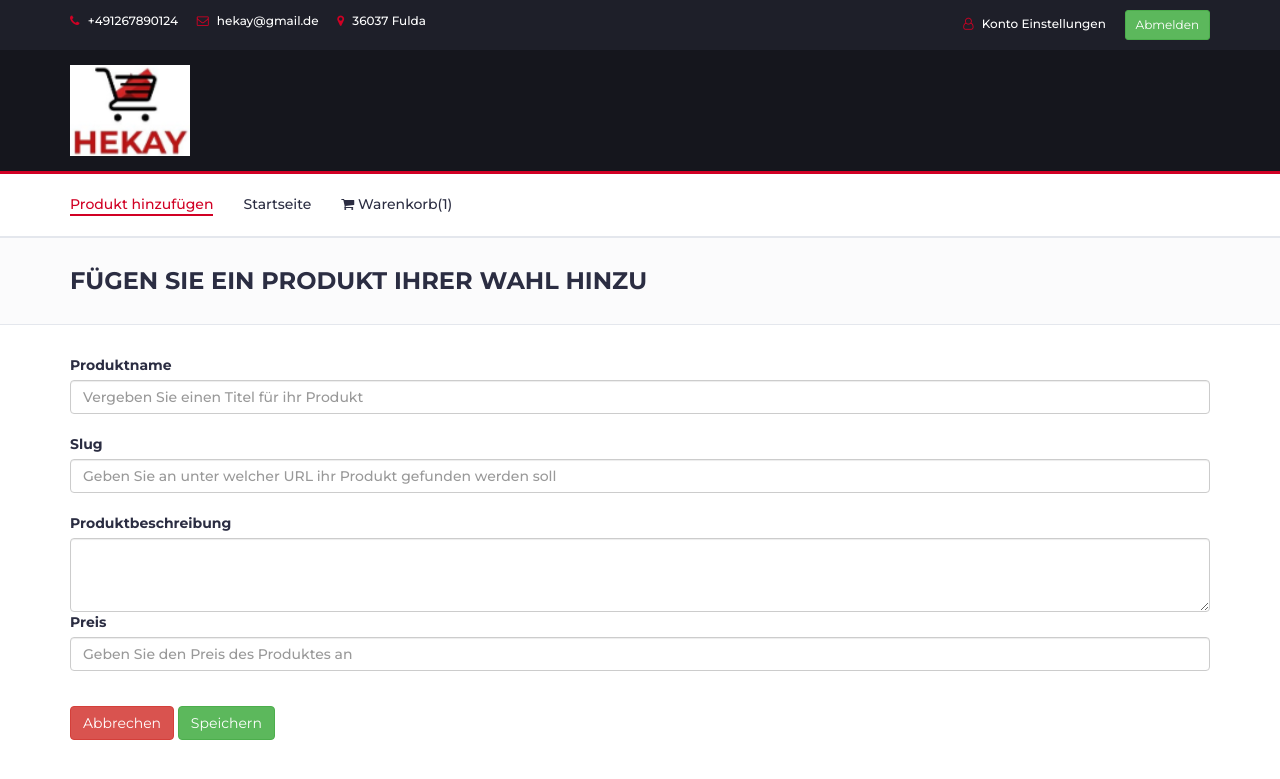
After one commit to Ewaldo1/WI-Projekt-2021, a PHP site: page /Template/produktHinzu.php in a window 1280 px wide. The commit adds this page. Shown: the top 779 px of the page. Run offline with PHP 8.4, Linux system fonts and the light colour scheme; tables that the repository leaves empty or names only in its code hold one stand-in row (values such as "Sample post").

Commit message:
Produktdetailseite aus Datenbank auslesen und Produkt hinzufügen

```diff
--- a/Template/Datenbank/dbOperationen.php
+++ b/Template/Datenbank/dbOperationen.php
@@ -1,7 +1,41 @@
 <?php
 class dbOperationen
 {
-    function produktZuWarenkorb($Nutzer_ID, $produkt_ID, $con){
+    function getUserID($con){
+        $userId = 0;
+
+
+        /* check connection */
+        if (mysqli_connect_errno()) {
+            printf("Connect failed: %s\n", mysqli_connect_error());
+            exit();
+        }
+
+        if (!mysqli_query($con, "SET a=1")) {
+            printf("Error message: %s\n", mysqli_error($con));
+        }
+
+        /* close connection */
+        mysqli_close($con);
+
+        return $userId;
+    }
+
+    function getProducts($con){
+        $sql = "SELECT * FROM produkte";
+        $result = mysqli_query($con, $sql);
+        if($result === false){
+            return [];
+        }
+        $products= [];
+        while ($row = $result->fetch_assoc()){
+            $products[]=$row;
+        }
+        return $products;
+    }
+
+
+    function productToCart($Nutzer_ID, $produkt_ID, $con){
         $insertSql = "INSERT INTO warenkorb (Produkt_ID, Nutzer_ID, Menge, Angelegt)
                     VALUES ('$produkt_ID', '$Nutzer_ID', '1', '2021-12-16') ON DUPLICATE KEY UPDATE Menge = Menge + 1";
         $result = mysqli_query($con, $insertSql);
@@ -9,7 +43,7 @@ class dbOperationen
     }
 
     function countProductsInCart($userId, $con) {
-        $Nutzer_ID = $userId;  //"SELECT ID FROM nutzer WHERE Username = $nutzername";
+        $Nutzer_ID = $userId; //"SELECT ID FROM warenkorb WHERE Nutzer_ID =".$userId;
         $nutzerResult = mysqli_query($con, $Nutzer_ID);
         $inhalte = 0;
         $sqlWK ="SELECT * FROM warenkorb WHERE Nutzer_ID =".$Nutzer_ID;
@@ -47,4 +81,30 @@ class dbOperationen
         return $summe;
     }
 
+    function getProductBySlug($slug, $con){
+        $sql = "SELECT ID, Titel, Beschreibung, Preis, Slug FROM produkte WHERE Slug = ' .$slug'";
+        $result = mysqli_query($con, $sql);
+       /* $stmt = mysqli_prepare($con, $sql);
+        mysqli_stmt_bind_param($stmt, "s", $slug); //spezifizierung des ? mit dem slug
+        mysqli_stmt_execute($stmt);
+        mysqli_stmt_bind_result($stmt, $id, $titel, $beschreibung, $preis, $slug);
+        mysqli_stmt_fetch($stmt);
+        mysqli_stmt_close($stmt);*/
+        var_dump($result);
+        var_dump(mysqli_error($con));
+
+
+    }
+
+    function addProduct($con, $produktname, $slug, $beschreibung, $preis){
+        $insert = "INSERT INTO produkte(Titel, Beschreibung, Preis, Slug) VALUES ('$produktname', '$beschreibung', '$preis', $slug)";
+        $result = mysqli_query($con, $insert);
+        if(mysqli_query($con,$insert)){
+            $lastId = mysqli_insert_id($con);
+            echo "Produkt erfolgreich hinzugefügt. Letzte hinzugefügte ID lautet: " .$lastId;
+        }
+        echo "Error: " .$insert . mysqli_error($con);
+    }
+
+
 }
--- a/Template/HeaderHEKAY.php
+++ b/Template/HeaderHEKAY.php
@@ -56,7 +56,7 @@
 					</ul>
 					<ul class="header-links pull-right">
 						<li><a href="datenAendern.php"><i class="fa fa-user-o"></i> Konto Einstellungen </a></li>
-						<button type="button" class="btn btn-danger">Abmelden</button>
+                        <li><a href="logout.php" class="btn btn-success btn-sm">Abmelden</a></li>
 					</ul>
 				</div>
 			</div>
--- a/Template/headerStartSeite.php
+++ b/Template/headerStartSeite.php
@@ -48,7 +48,7 @@
             </ul>
             <ul class="header-links pull-right">
                 <li><a href="#"><i class="fa fa-euro"></i> Euro</a></li>
-                <li><a href="#"><i class="fa fa-user-o"></i> Mein Konto</a></li>
+                <li><a href="datenAendern.php"><i class="fa fa-user-o"></i> Mein Konto</a></li>
             </ul>
         </div>
     </div>
--- a/Template/login.php
+++ b/Template/login.php
@@ -1,4 +1,4 @@
-<?php include "HeaderHEKAY.php"; ?>
+<?php include "headerStartSeite.php"; ?>
 <!-- NAVIGATION -->
 <nav id="navigation">
     <!-- container -->
--- /dev/null
+++ b/Template/logout.php
@@ -0,0 +1,5 @@
+<?php
+session_start();
+if(session_destroy()) {
+    header("Location: login.php");
+}
--- /dev/null
+++ b/Template/produktHinzu.php
@@ -0,0 +1,127 @@
+<?php
+include "HeaderHEKAY.php";
+include "Datenbank/dbOperationen.php";
+include "connectDB.php";
+
+$dbOperation = new dbOperationen();
+$nutzerId = 1;
+$anzahlWarenkorbinhalte = $dbOperation->countProductsInCart($nutzerId, $con);
+
+$produktName = "";
+$slug = "";
+$beschreibung = "";
+$preis = "";
+$errors = [];
+$countErrors = 0;
+?>
+
+<!-- NAVIGATION -->
+<nav id="navigation">
+    <!-- container -->
+    <div class="container">
+        <!-- responsive-nav -->
+        <div id="responsive-nav">
+            <!-- NAV -->
+            <ul class="main-nav nav navbar-nav">
+                <li class="active"><a href="#">Produkt hinzufügen</a></li>
+                <li><a href="index2.php"> Startseite</a></li>
+                <li><a href="#"><i class="fa fa-shopping-cart"></i>
+                        <span>Warenkorb(<?= $anzahlWarenkorbinhalte ?>)</span><li>
+            </ul>
+            <!-- /NAV -->
+        </div>
+        <!-- /responsive-nav -->
+    </div>
+    <!-- /container -->
+</nav>
+<!-- /NAVIGATION -->
+
+<!-- BREADCRUMB -->
+<div id="breadcrumb" class="section">
+    <!-- container -->
+    <div class="container">
+        <!-- row -->
+        <div class="row">
+            <div class="col-md-12">
+                <h3 class="breadcrumb-header">Fügen Sie ein Produkt Ihrer Wahl hinzu</h3>
+            </div>
+        </div>
+        <!-- /row -->
+    </div>
+    <!-- /container -->
+</div>
+<!-- /BREADCRUMB -->
+
+<!-- /BREADCRUMB -->
+<section class="container">
+    <form action = "login.php" method = "post">
+        <div class="card">
+            <div class="card-body">
+
+                <?php if($countErrors > 0):?>
+                <div class="alert-danger" role="alert">
+                    <?php foreach ($errors as $errorMessage):?>
+                        <p><?= $errorMessage?></p>;
+                    <?php endforeach;?>
+                </div>
+                <?php endif;?>
+
+                <div class="form-group">
+                    <label>Produktname</label>
+                    <input type="text" name= "titel" placeholder="Vergeben Sie einen Titel für ihr Produkt" class="form-control"><br>
+                    <label>Slug</label>
+                    <input type="text" name= "slug" placeholder="Geben Sie an unter welcher URL ihr Produkt gefunden werden soll" class="form-control"><br>
+                    <label>Produktbeschreibung</label>
+                    <textarea class="form-control" name="beschreibung" rows="3"></textarea>
+                    <label>Preis</label>
+                    <input type="text" name= "preis" placeholder="Geben Sie den Preis des Produktes an" class="form-control"><br>
+
+                </div>
+            </div>
+            <div class="card-footer">
+                <button class="btn btn-danger"   name ="abbrechen">Abbrechen</button>
+                <button class="btn btn-success"  name ="produktHinzufügen">Speichern</button>
+            </div>
+        </div>
+</section>
+</form>
+
+<?php
+if(isset($_POST['abbrechen'])){
+    header("Location: index2.php");
+}
+if(isset($_POST['produktHinzufügen'])){
+    $produktName = $_POST["titel"];
+    $slug = $_POST["slug"];
+    $beschreibung = $_POST["beschreibung"];
+    $preis = $_POST["preis"];
+
+    if((bool)$produktName === false){
+        $errors[]="Produktname muss angegeben werden!";
+    }
+    if((bool)$produktName === true && (bool)$slug === false){
+        $slug = str_replace(' ', '-', $produktName);
+    }
+    if((bool)$slug === true){
+        $produkt = $dbOperation->getProductBySlug($slug, $con);
+        if($produkt !== null){
+            $errors[]= "Slug ist bereits vergeben!";
+        }
+    }
+    if((bool)$beschreibung === false){
+        $errors[]="Produktbeschreibung muss angegeben werden!";
+    }
+    if($preis <= 0) {
+        $errors[] = "Bitte einen korrekt Preis angeben!";
+    }
+    $countErrors = count($errors);
+    if($countErrors == 0){
+        $dbOperation->addProduct($con,$produktName, $slug, $beschreibung, $preis);
+    }
+}
+?>
+
+<?php "FooterHekay.php" ?>
+
+</body>
+</html>
--- a/Template/warenkorb.php
+++ b/Template/warenkorb.php
@@ -2,7 +2,7 @@
       include "connectDB.php";
       include "Datenbank/dbOperationen.php";
 
-    $userId = 1;
+    $userId = 1; //$dbOperation->getUserID($username, $con);
     $dbOperation = new dbOperationen();
     $anzahlWarenkorbinhalte = $dbOperation->countProductsInCart($userId, $con);
     $warenkorbInhalte = $dbOperation->getCartItemsForUserId($userId, $con);
--- a/Template/warenkorbItems.php
+++ b/Template/warenkorbItems.php
@@ -11,9 +11,9 @@ if(isset($preis)){
 <img class="produktbild" src="./img/product01.png">
 </div>
 <div class="col-7">
-    <div><?= $warenkorbItems['Titel']?></div>
-    <div><?= $warenkorbItems['Beschreibung']?></div>
+    <div><?= $warenkorbInhalt['Titel']?></div>
+    <div><?= $warenkorbInhalt['Beschreibung']?></div>
 </div>
 <div class="col-2  text-right">
-    <?= $warenkorbItems['Preis']?> €
+    <?= $warenkorbInhalt['Preis']?> €
 </div>
```
Also changed, not shown: Template/card.php (+5 -5 lines), Template/index2.php (+34 -8 lines), Template/produktDetails.php (added, +54 -0 lines).
